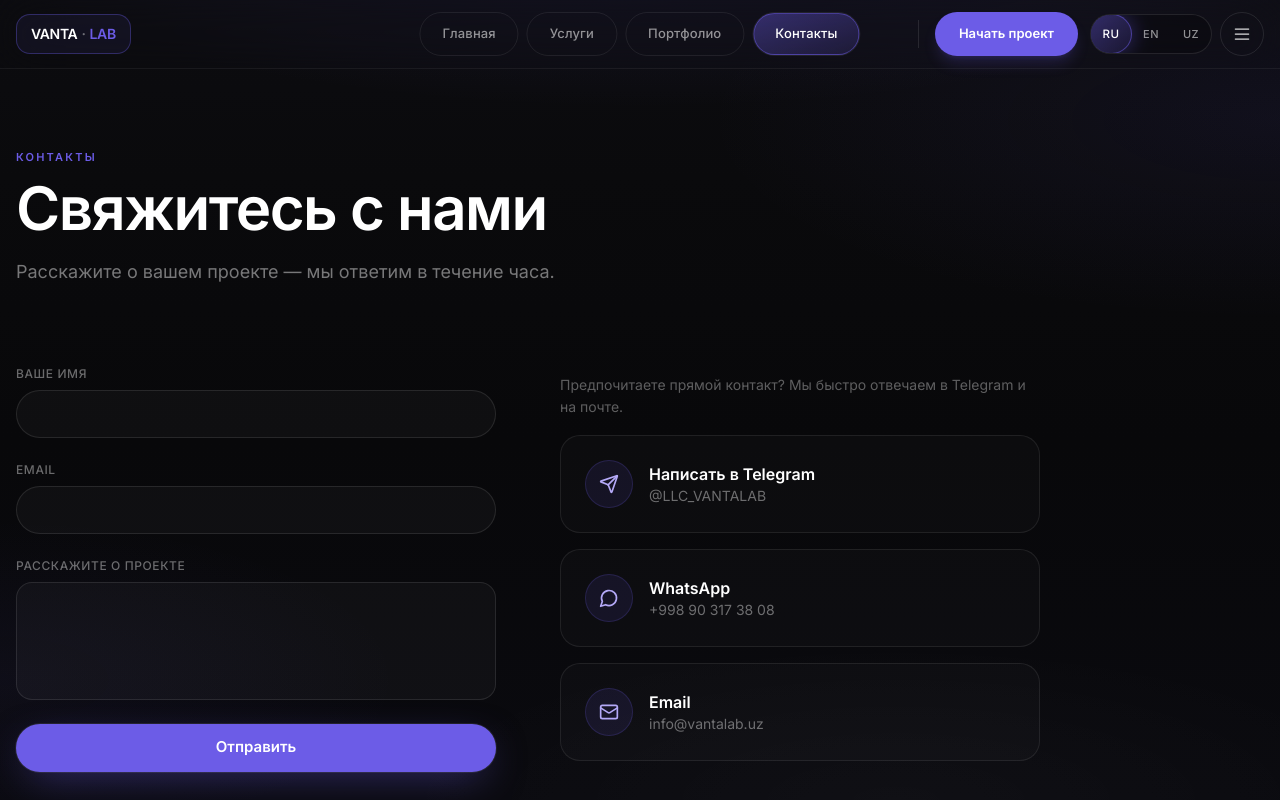
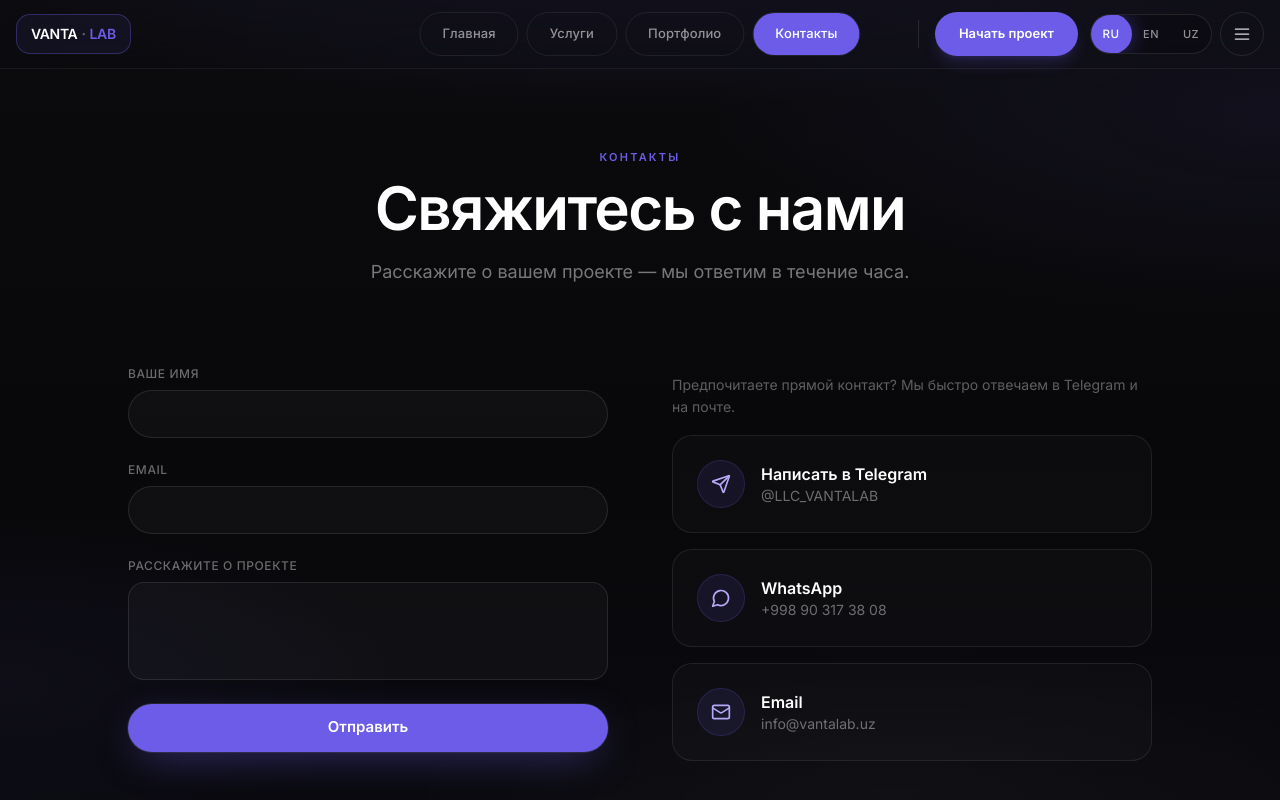
Before and after one commit to mukhsinus/VANTALAB, a React (Vite) app: page /contact in a window 1280 px wide. Shown: the top 800 px of the page. Built offline with nearby package versions, Linux system fonts and the light colour scheme; the HTML template or start-up script is replaced by a standard one.

Commit message:
minor fixes

```diff
--- a/src/components/LanguageSwitch.tsx
+++ b/src/components/LanguageSwitch.tsx
@@ -26,7 +26,7 @@ export function LanguageSwitch({ className = '' }: { className?: string }) {
             {lang === code && (
               <motion.span
                 layoutId="vanta-lang-pill"
-                className="absolute inset-0 rounded-full bg-gradient-to-br from-[#6C5CE7]/40 to-[#6C5CE7]/15 border border-[#6C5CE7]/50 shadow-[0_0_20px_rgba(108,92,231,0.4)]"
+                className="absolute inset-0 rounded-full bg-gradient-to-br from-[#6C5CE7] to-[#6C5CE7]   border border-[#6C5CE7]/50 shadow-[0_0_20px_rgba(108,92,231,0.4)]"
                 transition={{ type: 'spring', stiffness: 280, damping: 28 }}
                 style={{ pointerEvents: 'none' }}
               />
--- a/src/components/Layout.tsx
+++ b/src/components/Layout.tsx
@@ -72,7 +72,7 @@ const Layout = () => {
                     {isActive(link.path) && (
                       <motion.div
                         layoutId="nav-active-bg"
-                        className="absolute inset-0 rounded-full bg-gradient-to-br from-[#6C5CE7]/40 to-[#6C5CE7]/15 border border-[#6C5CE7]/50 -z-10"
+                        className="absolute inset-0 rounded-full bg-gradient-to-br from-[#6C5CE7] to-[#6C5CE7] border border-[#6C5CE7]/50 -z-10"
                         transition={{ type: 'spring', stiffness: 280, damping: 28 }}
                       />
                     )}
--- a/src/components/home/CTASection.tsx
+++ b/src/components/home/CTASection.tsx
@@ -1,7 +1,7 @@
-import { useLanguage } from '@/lib/i18n';
-import FadeIn from '@/components/FadeIn';
-import { Button } from '@/components/ui/button';
-import { Send } from 'lucide-react';
+import { useLanguage } from "@/lib/i18n";
+import FadeIn from "@/components/FadeIn";
+import { Button } from "@/components/ui/button";
+import { Send } from "lucide-react";
 
 const CTASection = () => {
   const { t } = useLanguage();
@@ -10,22 +10,28 @@ const CTASection = () => {
     <section className="py-24 md:py-32">
       <div className="container mx-auto px-6">
         <FadeIn>
-          <div className="relative rounded-3xl hero-gradient p-12 md:p-20 text-center overflow-hidden">
-            <div className="absolute inset-0 bg-gradient-to-br from-accent/10 to-transparent" />
-            <div className="relative z-10">
-              <h2 className="text-3xl md:text-5xl font-bold text-primary-foreground tracking-tight">
+          <div className="vanta-cta-slab">
+            <h2 className="text-3xl md:text-5xl font-bold text-white tracking-tight">
               {t.cta.title}
             </h2>
-              <p className="mt-4 text-lg text-primary-foreground/60 max-w-lg mx-auto">
+            <p className="mt-4 text-lg text-white/60 max-w-lg mx-auto">
               {t.cta.subtitle}
             </p>
-              <Button variant="hero" size="xl" className="mt-8 rounded-full" asChild>
-                <a href="https://t.me/LLC_VANTALAB" target="_blank" rel="noopener noreferrer">
+            <Button
+              variant="vanta"
+              size="xl"
+              className="mt-8 rounded-full"
+              asChild
+            >
+              <a
+                href="https://t.me/LLC_VANTALAB"
+                target="_blank"
+                rel="noopener noreferrer"
+              >
                 <Send size={18} />
                 {t.cta.button}
               </a>
             </Button>
-            </div>
           </div>
         </FadeIn>
       </div>
--- a/src/components/vanta/AnimatedWireframeBgV2.tsx
+++ b/src/components/vanta/AnimatedWireframeBgV2.tsx
@@ -7,6 +7,7 @@ export const AnimatedWireframeBg = () => {
   useEffect(() => {
     if (!ref.current) return;
 
+    try {
       const isMobile =
         /Mobi|Android|iPhone|iPad/i.test(navigator.userAgent) ||
         window.innerWidth < 768;
@@ -201,6 +202,7 @@ export const AnimatedWireframeBg = () => {
 
     // ---------- CLEANUP ----------
     return () => {
+      try {
         cancelAnimationFrame(frameId);
 
         window.removeEventListener("mousemove", onMouse);
@@ -214,14 +216,21 @@ export const AnimatedWireframeBg = () => {
         if (renderer.domElement.parentNode) {
           renderer.domElement.parentNode.removeChild(renderer.domElement);
         }
+      } catch (e) {
+        console.error("AnimatedWireframeBg cleanup error:", e);
+      }
     };
+    } catch (error) {
+      console.error("AnimatedWireframeBg initialization error:", error);
+      return () => {};
+    }
   }, []);
 
   return (
     <div
       ref={ref}
       className="absolute inset-0 pointer-events-none"
-      style={{ overflow: "hidden", background: "black" }}
+      style={{ overflow: "hidden" }}
     />
   );
 };
--- a/src/pages/Contacts.tsx
+++ b/src/pages/Contacts.tsx
@@ -49,21 +49,21 @@ const handleSubmit = async (e: React.FormEvent) => {
 };
 
   return (
-    <div className="pt-12 sm:pt-16 md:pt-20 pb-16 sm:pb-20 md:pb-28 lg:pb-32">
+    <div className="pt-12 sm:pt-16 md:pt-20 pb-16 sm:pb-20 md:pb-24 lg:pb-28">
       <div className="container min-w-0">
         <FadeIn>
-          <p className="text-[10px] sm:text-[11px] font-semibold uppercase tracking-[0.2em] text-[#6C5CE7]">
+          <p className="text-[10px] sm:text-[11px] font-semibold uppercase tracking-[0.2em] text-[#6C5CE7] text-center">
             {t.nav.contact}
           </p>
-          <h1 className="mt-3 text-3xl xs:text-4xl sm:text-5xl lg:text-6xl font-semibold tracking-tight text-white max-w-3xl leading-[1.08]">
+          <h1 className="mt-3 text-3xl xs:text-4xl sm:text-5xl lg:text-6xl font-semibold tracking-tight text-white max-w-3xl leading-[1.08] text-center mx-auto">
             {t.contact.title}
           </h1>
-          <p className="mt-4 sm:mt-5 text-base sm:text-lg text-white/45 max-w-2xl leading-relaxed">
+          <p className="mt-4 sm:mt-5 text-base sm:text-lg text-white/45 max-w-2xl leading-relaxed text-center mx-auto">
             {t.contact.subtitle}
           </p>
         </FadeIn>
 
-        <div className="mt-12 sm:mt-16 md:mt-20 grid grid-cols-1 lg:grid-cols-2 gap-10 sm:gap-12 lg:gap-16 max-w-5xl min-w-0">
+        <div className="mt-12 sm:mt-16 md:mt-20 grid grid-cols-1 lg:grid-cols-2 gap-10 sm:gap-12 lg:gap-16 max-w-5xl min-w-0 mx-auto">
           <FadeIn delay={0.08}>
             <form onSubmit={handleSubmit} className="space-y-5 sm:space-y-6 min-w-0">
               <div>
@@ -98,7 +98,7 @@ const handleSubmit = async (e: React.FormEvent) => {
                 <Textarea
                   value={form.message}
                   onChange={e => setForm(f => ({ ...f, message: e.target.value }))}
-                  rows={5}
+                  rows={4}
                   className="rounded-2xl border-white/10 bg-white/[0.03] text-white placeholder:text-white/25 focus-visible:ring-[#6C5CE7]/40 resize-none"
                   required
                   maxLength={1000}
```
Also changed, not shown: src/index.css (+58 -12 lines). Lines whose indentation alone changed are shown as unchanged.
